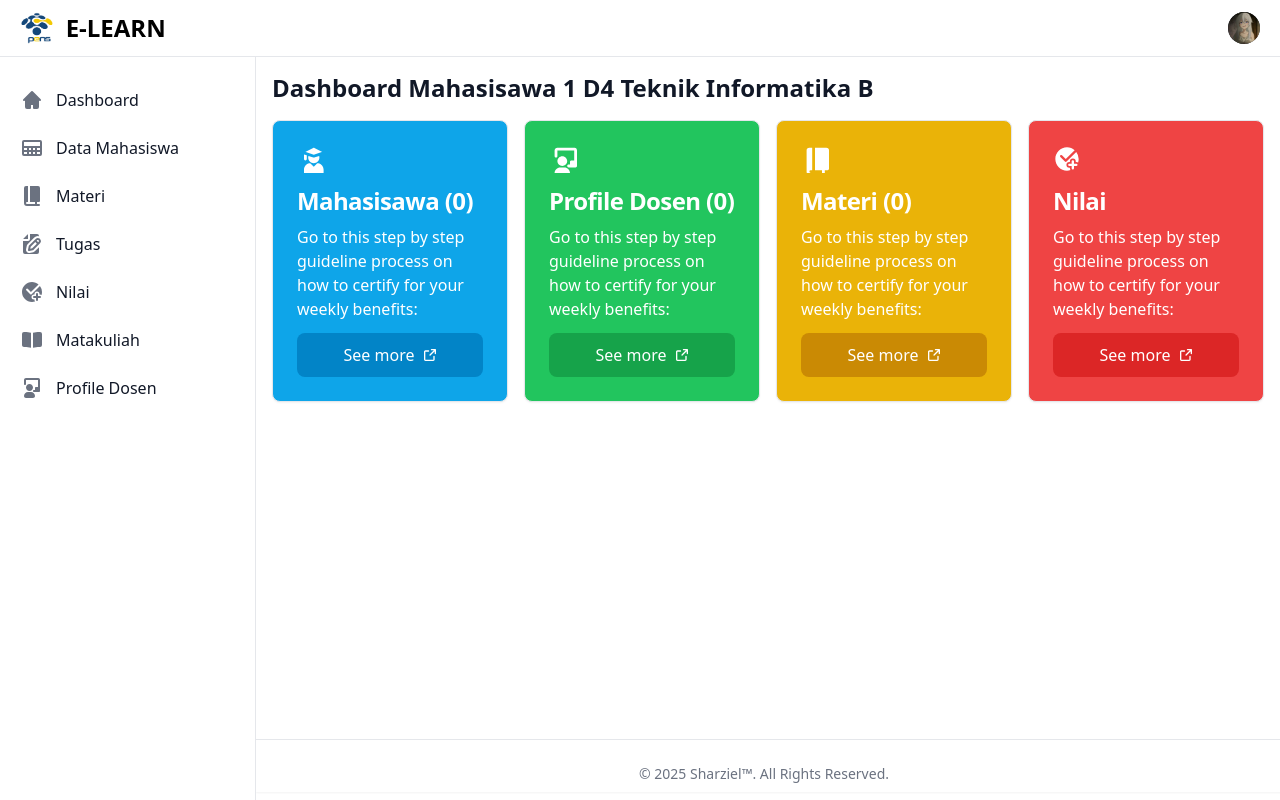
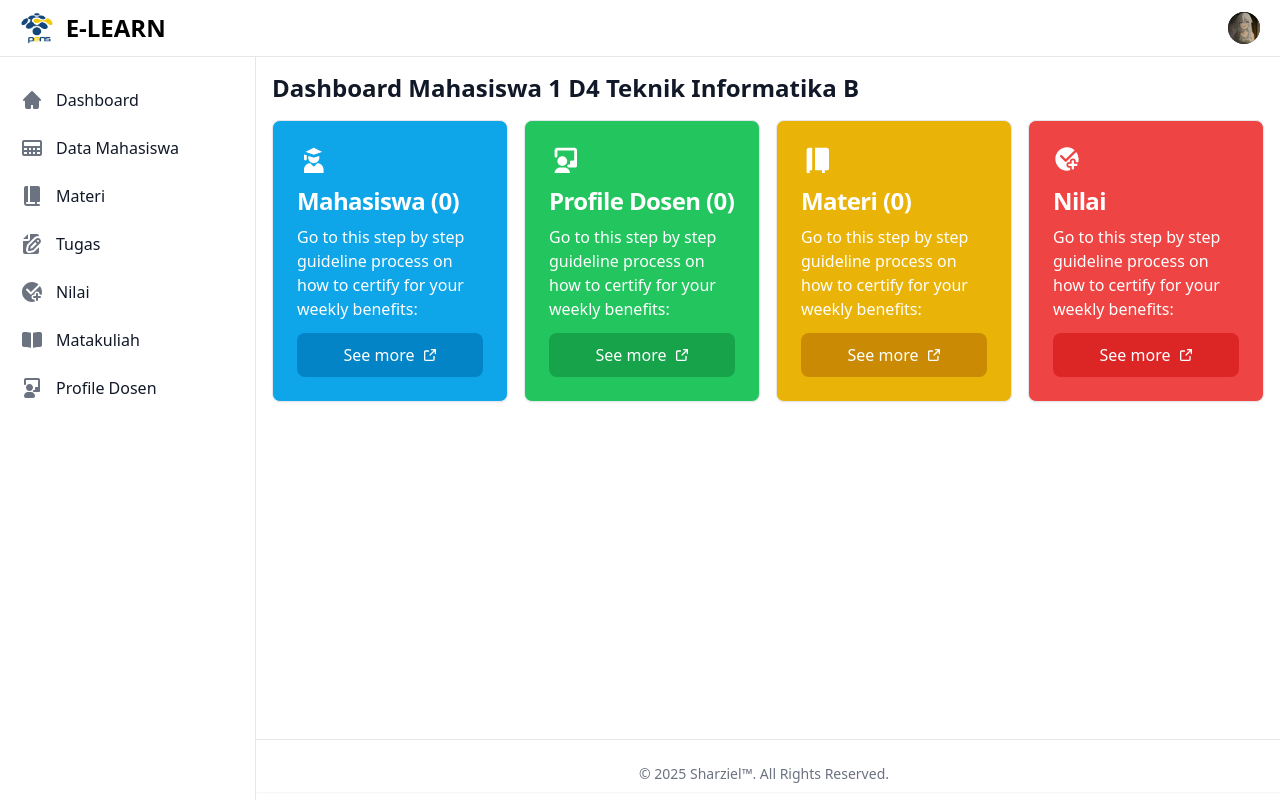
Before and after one commit to shintiaadwim/php-praktikum-web-final-exam, a PHP site: page /uas-pweb/dashboard.php in a window 1280 px wide. Run offline with PHP 8.4, Linux system fonts and the light colour scheme; the visitor is signed in with stand-in values (Sample User, id 1); data that the repository does not hold is empty; some libraries are stand-ins or nearby versions.

Commit message:
Fix typo: Mahasisawa → Mahasiswa in dashboard and index pages
Co-authored-by: shintiaadwim <142909057+shintiaadwim@users.noreply.github.com>

```diff
--- a/dashboard.php
+++ b/dashboard.php
@@ -33,7 +33,7 @@
 <div class="sm:ml-64 mt-14">
     <div class="p-4">
         <div class="pb-4 text-2xl font-bold text-left rtl:text-right text-gray-900 bg-white dark:text-white dark:bg-gray-800">
-            Dashboard Mahasisawa 1 D4 Teknik Informatika B
+            Dashboard Mahasiswa 1 D4 Teknik Informatika B
         </div>
 
         <div class="grid grid-cols-1 sm:grid-cols-2 md:grid-cols-4 gap-4">
@@ -43,7 +43,7 @@
                     <path d="M14.2996 13.2767c.2332-.2289.5636-.3294.8847-.2692C17.379 13.4191 19 15.4884 19 17.6488v2.1525c0 1.2289-1.0315 2.1428-2.2 2.1428H7.2c-1.16849 0-2.2-.9139-2.2-2.1428v-2.1525c0-2.1409 1.59079-4.1893 3.75163-4.6288.32214-.0655.65589.0315.89274.2595l2.34883 2.2606 2.3064-2.2634Z"/>
                 </svg>
                 <a href="index.php">
-                    <h5 class="mb-2 text-2xl font-semibold tracking-tight text-white dark:text-white">Mahasisawa (<?php echo $totalMahasiswa; ?>)</h5>
+                    <h5 class="mb-2 text-2xl font-semibold tracking-tight text-white dark:text-white">Mahasiswa (<?php echo $totalMahasiswa; ?>)</h5>
                 </a>
                 <p class="mb-3 font-normal text-white dark:text-gray-400">Go to this step by step guideline process on how to certify for your weekly benefits:</p>
                 <div class="text-center px-5 py-2.5 bg-sky-600 hover:bg-sky-700 focus:ring-4 focus:outline-none focus:ring-sky-300 rounded-lg dark:bg-sky-600">
--- a/index.php
+++ b/index.php
@@ -33,7 +33,7 @@
 <div class="sm:ml-64 mt-14">
     <div class="p-4">
         <div class="pb-4 text-2xl font-bold text-left rtl:text-right text-gray-900 bg-white dark:text-white dark:bg-gray-800">
-            Daftar Data Mahasisawa 1 D4 Teknik Informatika B
+            Daftar Data Mahasiswa 1 D4 Teknik Informatika B
             <p class="mt-1 text-sm font-normal text-gray-500 dark:text-gray-400">This is a list of students in Informatics Engineering Class 1B, including names, student NRP, and other details. Use this list to get to know your classmates better.</p>
         </div>
 
```
